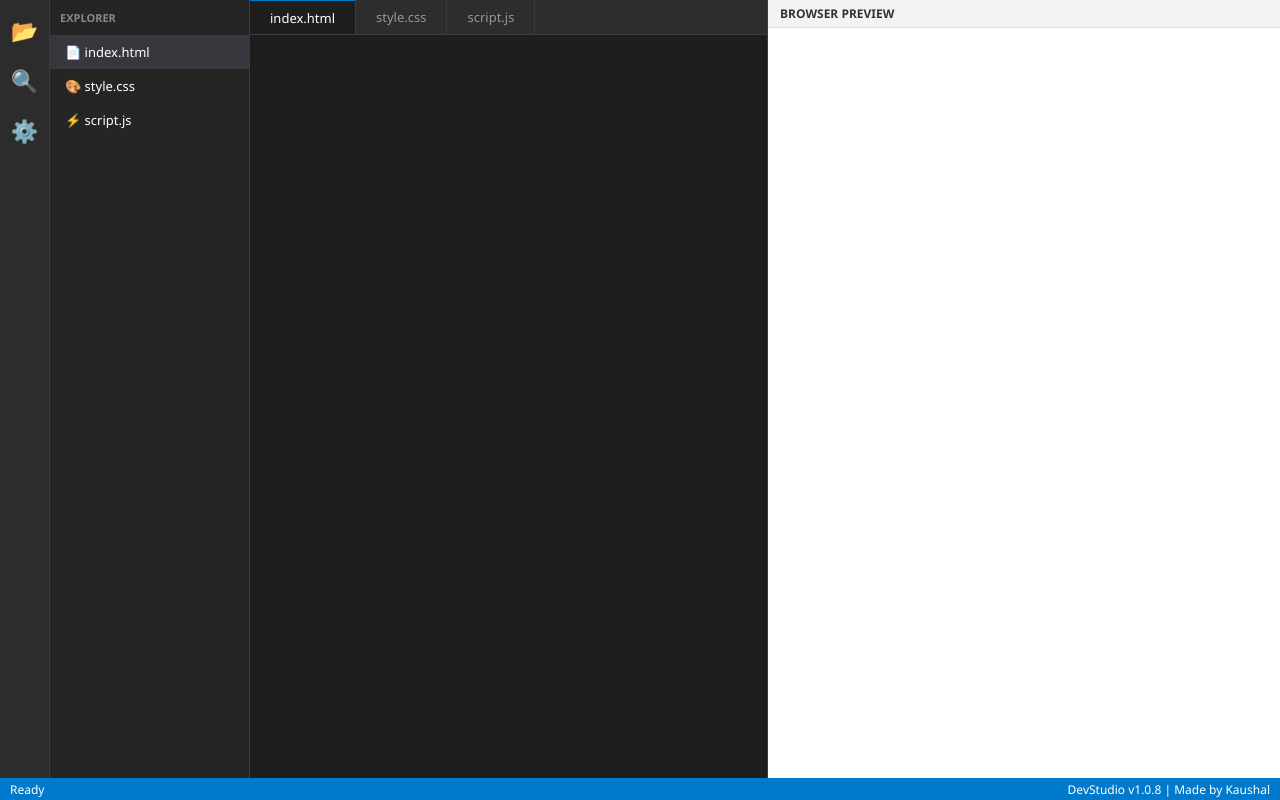
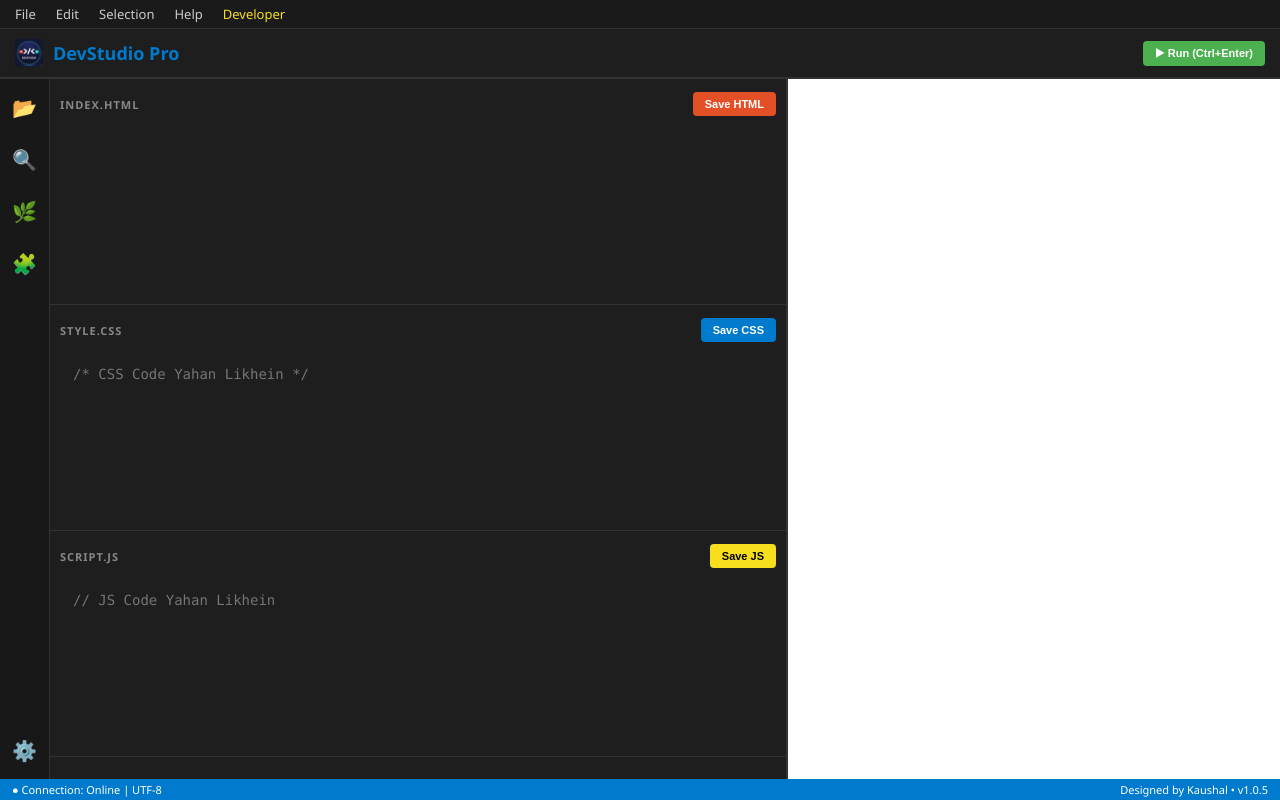
Before and after one commit to harshitkaushal9129-bit/Code-editor, a plain HTML site: page index.html in a window 1280 px wide. Drawn offline with Linux system fonts and the light colour scheme.

Commit message:
Update index.html

```diff
--- a/index.html
+++ b/index.html
@@ -3,148 +3,234 @@
 <head>
     <meta charset="UTF-8">
     <meta name="viewport" content="width=device-width, initial-scale=1.0">
-    <title>DevStudio Pro - Professional IDE</title>
+    <title>DevStudio Pro - Ultimate Editor</title>
 
     <meta name="theme-color" content="#007acc">
     <link rel="manifest" href="manifest.json">
     <link rel="apple-touch-icon" href="Kaushalji.png">
 
     <style>
-        :root { --bg: #1e1e1e; --side: #333333; --activity: #2c2c2c; --text: #cccccc; --accent: #007acc; --border: #3c3c3c; }
+        :root { --primary: #007acc; --bg: #0f0f0f; --panel: #1a1a1a; --border: #333; }
         * { box-sizing: border-box; margin: 0; padding: 0; }
         body { font-family: 'Segoe UI', sans-serif; background: var(--bg); color: white; height: 100vh; display: flex; flex-direction: column; overflow: hidden; }
 
-        /* Activity Bar (Side) */
-        .main-container { display: flex; flex: 1; overflow: hidden; }
-        .activity-bar { width: 50px; background: var(--activity); display: flex; flex-direction: column; align-items: center; padding-top: 15px; gap: 20px; border-right: 1px solid var(--border); }
-        .act-icon { cursor: pointer; font-size: 22px; color: #858585; }
-        .act-icon:hover, .act-icon.active { color: white; }
+        /* Professional Toolbar */
+        .top-nav { background: var(--panel); padding: 5px 15px; display: flex; gap: 20px; border-bottom: 1px solid var(--border); font-size: 13px; }
+        .menu-item { cursor: pointer; color: #ccc; transition: 0.2s; }
+        .menu-item:hover { color: white; }
 
-        /* Sidebar Explorer */
-        .sidebar { width: 200px; background: #252526; border-right: 1px solid var(--border); display: flex; flex-direction: column; }
-        @media (max-width: 768px) { .sidebar { display: none; } }
-        .side-title { padding: 10px; font-size: 11px; font-weight: bold; color: #888; text-transform: uppercase; }
-        .file { padding: 8px 15px; font-size: 13px; cursor: pointer; display: flex; align-items: center; gap: 8px; }
-        .file:hover { background: #2a2d2e; }
-        .file.active { background: #37373d; }
+        header { background: #1e1e1e; padding: 10px 15px; display: flex; justify-content: space-between; align-items: center; border-bottom: 2px solid var(--border); }
+        .logo-section { display: flex; align-items: center; gap: 10px; }
+        .logo-img { width: 28px; height: 28px; border-radius: 4px; object-fit: cover; }
+        .logo-text { font-size: 18px; font-weight: bold; color: var(--primary); }
 
-        /* Editor & Tabs */
-        .editor-area { flex: 1; display: flex; flex-direction: column; border-right: 1px solid var(--border); }
-        .tabs { background: #2d2d2d; display: flex; height: 35px; border-bottom: 1px solid var(--border); }
-        .tab { padding: 0 20px; font-size: 13px; color: #969696; background: #2d2d2d; border-right: 1px solid var(--border); cursor: pointer; display: flex; align-items: center; height: 100%; }
-        .tab.active { background: var(--bg); color: white; border-top: 1px solid var(--accent); }
+        /* Main App Layout */
+        .main-layout { display: flex; flex: 1; overflow: hidden; }
+        .sidebar { width: 50px; background: #181818; border-right: 1px solid var(--border); display: flex; flex-direction: column; align-items: center; padding-top: 15px; gap: 25px; }
+        .sidebar-icon { font-size: 20px; color: #858585; cursor: pointer; transition: 0.3s; }
+        .sidebar-icon:hover { color: white; transform: scale(1.1); }
 
-        .code-container { flex: 1; position: relative; }
-        textarea { position: absolute; width: 100%; height: 100%; background: var(--bg); color: #9cdcfe; border: none; padding: 20px; font-family: 'Consolas', monospace; font-size: 14px; outline: none; resize: none; display: none; line-height: 1.6; }
-        textarea.active { display: block; }
+        .workspace { display: flex; flex: 1; overflow: hidden; }
+        @media (max-width: 768px) { .workspace { flex-direction: column; } }
 
-        /* Preview Area */
-        .preview-area { width: 40%; background: white; display: flex; flex-direction: column; }
-        @media (max-width: 768px) { .preview-area { width: 100%; height: 300px; } }
-        .preview-bar { background: #f3f3f3; color: #333; padding: 5px 12px; font-size: 12px; font-weight: bold; border-bottom: 1px solid #ddd; }
-        iframe { flex: 1; border: none; background: white; }
+        .editor-panels { width: 60%; display: flex; flex-direction: column; border-right: 2px solid var(--border); overflow-y: auto; background: #1e1e1e; }
+        @media (max-width: 768px) { .editor-panels { width: 100%; } }
 
-        /* Status Bar (Bottom) */
-        .status-bar { background: var(--accent); height: 22px; display: flex; justify-content: space-between; align-items: center; padding: 0 10px; font-size: 12px; color: white; }
+        .panel { padding: 5px 10px; border-bottom: 1px solid var(--border); }
+        .panel-header { display: flex; justify-content: space-between; align-items: center; padding: 8px 0; }
+        .panel-header label { font-size: 11px; font-weight: bold; color: #888; text-transform: uppercase; letter-spacing: 1px; }
+
+        textarea { width: 100%; height: 170px; background: #1e1e1e; color: #9cdcfe; border: 1px solid transparent; padding: 12px; font-family: 'Consolas', 'Courier New', monospace; outline: none; font-size: 14px; line-height: 1.6; border-radius: 4px; resize: none; }
+        textarea:focus { border-left: 2px solid var(--primary); background: #252526; }
+
+        .preview-area { width: 40%; background: white; position: relative; }
+        @media (max-width: 768px) { .preview-area { width: 100%; height: 400px; } }
+        iframe { width: 100%; height: 100%; border: none; }
+
+        /* Professional Buttons */
+        .btn { padding: 6px 12px; border-radius: 4px; border: none; cursor: pointer; font-size: 11px; font-weight: bold; transition: 0.2s; display: flex; align-items: center; gap: 5px; }
+        .html-btn { background: #e34f26; color: white; }
+        .css-btn { background: #007acc; color: white; }
+        .js-btn { background: #f7df1e; color: black; }
+        .run-btn { background: #4caf50; color: white; }
+        .btn:hover { filter: brightness(1.2); transform: translateY(-1px); }
+
+        footer { background: var(--primary); color: white; padding: 3px 12px; font-size: 11px; display: flex; justify-content: space-between; font-weight: 500; }
+
+        /* Modal Style */
+        .modal { display: none; position: fixed; z-index: 1000; left: 0; top: 0; width: 100%; height: 100%; background: rgba(0,0,0,0.85); justify-content: center; align-items: center; backdrop-filter: blur(3px); }
+        .modal-content { background: var(--panel); padding: 25px; border-radius: 12px; width: 320px; text-align: center; border: 1px solid var(--border); box-shadow: 0 10px 30px rgba(0,0,0,0.5); }
+        .modal-content h3 { margin-bottom: 15px; color: var(--primary); }
+        .close-btn { background: var(--primary); color: white; border: none; padding: 10px 20px; margin-top: 20px; border-radius: 6px; cursor: pointer; font-weight: bold; width: 100%; }
     </style>
 </head>
 <body>
 
-<div class="main-container">
-    <div class="activity-bar">
-        <div class="act-icon active">📂</div>
-        <div class="act-icon">🔍</div>
-        <div class="act-icon">⚙️</div>
-        <div style="flex:1"></div>
-        <div id="installBtn" class="act-icon" title="Install App" style="display:none; color:#4caf50;">📥</div>
+<div class="top-nav">
+    <div class="menu-item" onclick="showShortcuts()">File</div>
+    <div class="menu-item" onclick="clearAll()">Edit</div>
+    <div class="menu-item" onclick="alert('Searching feature coming soon!')">Selection</div>
+    <div class="menu-item" onclick="showModal('helpModal')">Help</div>
+    <div class="menu-item" onclick="showModal('devModal')" style="color: #f7df1e;">Developer</div>
 </div>
 
+<header>
+    <div class="logo-section">
+        <img src="Kaushalji.png" alt="Logo" class="logo-img" onerror="this.src='https://cdn-icons-png.flaticon.com/512/1005/1005141.png'">
+        <div class="logo-text">DevStudio Pro</div>
+    </div>
+    <div style="display: flex; gap: 10px;">
+        <button id="installBtn" class="btn" style="background:#4caf50; display:none;">📥 Install App</button>
+        <button class="btn run-btn" onclick="runPreview()">▶ Run (Ctrl+Enter)</button>
+    </div>
+</header>
+
+<div class="main-layout">
     <div class="sidebar">
-        <div class="side-title">Explorer</div>
-        <div class="file active" onclick="switchFile('html')">📄 index.html</div>
-        <div class="file" onclick="switchFile('css')">🎨 style.css</div>
-        <div class="file" onclick="switchFile('js')">⚡ script.js</div>
+        <div class="sidebar-icon" title="Explorer">📂</div>
+        <div class="sidebar-icon" title="Search">🔍</div>
+        <div class="sidebar-icon" title="Git">🌿</div>
+        <div class="sidebar-icon" title="Extensions">🧩</div>
+        <div style="flex: 1;"></div>
+        <div class="sidebar-icon" title="Settings" style="margin-bottom: 15px;">⚙️</div>
     </div>
 
-    <div class="editor-area">
-        <div class="tabs">
-            <div id="tab-html" class="tab active" onclick="switchFile('html')">index.html</div>
-            <div id="tab-css" class="tab" onclick="switchFile('css')">style.css</div>
-            <div id="tab-js" class="tab" onclick="switchFile('js')">script.js</div>
+    <div class="workspace">
+        <div class="editor-panels">
+            <div class="panel">
+                <div class="panel-header">
+                    <label>index.html</label>
+                    <button class="btn html-btn" onclick="saveFile('html')">Save HTML</button>
                 </div>
-        <div class="code-container">
-            <textarea id="html-ed" class="active" oninput="run()" spellcheck="false" placeholder=""></textarea>
-            <textarea id="css-ed" oninput="run()" spellcheck="false" placeholder="/* CSS */"></textarea>
-            <textarea id="js-ed" oninput="run()" spellcheck="false" placeholder="// JS"></textarea>
+                <textarea id="html-code" placeholder="" spellcheck="false" oninput="runPreview()"></textarea>
+            </div>
+            <div class="panel">
+                <div class="panel-header">
+                    <label>style.css</label>
+                    <button class="btn css-btn" onclick="saveFile('css')">Save CSS</button>
+                </div>
+                <textarea id="css-code" placeholder="/* CSS Code Yahan Likhein */" spellcheck="false" oninput="runPreview()"></textarea>
+            </div>
+            <div class="panel">
+                <div class="panel-header">
+                    <label>script.js</label>
+                    <button class="btn js-btn" onclick="saveFile('js')">Save JS</button>
+                </div>
+                <textarea id="js-code" placeholder="// JS Code Yahan Likhein" spellcheck="false" oninput="runPreview()"></textarea>
             </div>
         </div>
 
         <div class="preview-area">
-        <div class="preview-bar">BROWSER PREVIEW</div>
-        <iframe id="res"></iframe>
+            <iframe id="output"></iframe>
+        </div>
     </div>
 </div>
 
-<div class="status-bar">
-    <div>Ready</div>
-    <div>DevStudio v1.0.8 | Made by Kaushal</div>
+<footer>
+    <div>● Connection: Online | UTF-8</div>
+    <div>Designed by Kaushal • v1.0.5</div>
+</footer>
+
+<div id="helpModal" class="modal">
+    <div class="modal-content">
+        <h3>User Guide</h3>
+        <p style="font-size: 13px; color: #ccc; line-height: 1.6;">DevStudio ek PWA hai. Aap bina internet ke bhi coding kar sakte hain. 'Save' button se files direct download karein.</p>
+        <button class="close-btn" onclick="hideModal('helpModal')">Samajh Gaya</button>
+    </div>
+</div>
+
+<div id="devModal" class="modal">
+    <div class="modal-content">
+        <img src="Kaushalji.png" style="width: 60px; border-radius: 50%; margin-bottom: 10px;" onerror="this.style.display='none'">
+        <h3>Developer Info</h3>
+        <p style="font-size: 15px; color: #f7df1e; font-weight: bold;">Kaushal</p>
+        <p style="font-size: 12px; color: #aaa; margin-top: 5px;">Build Version: 1.0.5 Pro<br>App Status: Stable</p>
+        <button class="close-btn" onclick="hideModal('devModal')">Close</button>
+    </div>
 </div>
 
 <script>
     if ('serviceWorker' in navigator) {
         window.addEventListener('load', () => {
             navigator.serviceWorker.register('./sw.js')
-            .then(() => console.log("PWA: Ready"))
-            .catch(err => console.log("PWA: Failed", err));
+            .then(reg => console.log('Service Worker Live!'))
+            .catch(err => console.error('PWA Error:', err));
         });
     }
 </script>
 
 <script>
-    let currentFile = 'html';
+    let deferredPrompt;
+    const installBtn = document.getElementById('installBtn');
 
-    // File Switching Logic
-    function switchFile(type) {
-        currentFile = type;
-        // Tabs update
-        document.querySelectorAll('.tab').forEach(t => t.classList.remove('active'));
-        document.getElementById('tab-' + type).classList.add('active');
-        // Textarea update
-        document.querySelectorAll('textarea').forEach(t => t.classList.remove('active'));
-        document.getElementById(type + '-ed').classList.add('active');
-        // Sidebar update
-        document.querySelectorAll('.file').forEach(f => f.classList.remove('active'));
-        event.currentTarget.classList.add('active');
+    // Install Prompt Handle
+    window.addEventListener('beforeinstallprompt', (e) => {
+        e.preventDefault();
+        deferredPrompt = e;
+        installBtn.style.display = 'flex';
+    });
+
+    installBtn.addEventListener('click', () => {
+        if (deferredPrompt) {
+            deferredPrompt.prompt();
+            deferredPrompt.userChoice.then((choice) => {
+                if (choice.outcome === 'accepted') installBtn.style.display = 'none';
+                deferredPrompt = null;
+            });
+        }
+    });
+
+    // Preview System
+    function runPreview() {
+        const html = document.getElementById("html-code").value;
+        const css = "<style>" + document.getElementById("css-code").value + "</style>";
+        const js = "<script>" + document.getElementById("js-code").value + "<\/script>";
+        const outputFrame = document.getElementById("output").contentWindow.document;
+        outputFrame.open();
+        outputFrame.write(html + css + js);
+        outputFrame.close();
     }
 
-    // Live Preview Logic
-    function run() {
-        const h = document.getElementById('html-ed').value;
-        const c = "<style>" + document.getElementById('css-ed').value + "</style>";
-        const j = "<script>" + document.getElementById('js-ed').value + "<\/script>";
-        const target = document.getElementById('res').contentWindow.document;
-        target.open(); target.write(h + c + j); target.close();
+    // Save/Download System
+    function saveFile(type) {
+        const content = document.getElementById(type + "-code").value;
+        const filename = type === 'html' ? 'index.html' : type === 'css' ? 'style.css' : 'script.js';
+
+        if(!content.trim()) return alert("Khaali file save nahi ho sakti!");
+
+        const blob = new Blob([content], { type: "text/plain" });
+        const url = URL.createObjectURL(blob);
+        const a = document.createElement("a");
+        a.href = url; a.download = filename;
+        document.body.appendChild(a); a.click();
+
+        setTimeout(() => {
+            document.body.removeChild(a);
+            window.URL.revokeObjectURL(url);
+        }, 100);
     }
 
-    // PWA Install Logic
-    let promptEvt;
-    window.addEventListener('beforeinstallprompt', (e) => {
-        e.preventDefault();
-        promptEvt = e;
-        document.getElementById('installBtn').style.display = 'block';
+    // Tools & Shortcuts
+    function showModal(id) { document.getElementById(id).style.display = 'flex'; }
+    function hideModal(id) { document.getElementById(id).style.display = 'none'; }
+
+    function clearAll() {
+        if(confirm("Kya aap saara code delete karna chahte hain?")) {
+            document.querySelectorAll('textarea').forEach(t => t.value = '');
+            runPreview();
+        }
+    }
+
+    function showShortcuts() {
+        alert("Keyboard Shortcuts:\n\n• Ctrl + Enter : Run Code\n• Ctrl + S : Save HTML\n• Ctrl + Q : Clear All");
+    }
+
+    // Listen for Shortcuts
+    window.addEventListener('keydown', (e) => {
+        if (e.ctrlKey && e.key === 'Enter') { e.preventDefault(); runPreview(); }
+        if (e.ctrlKey && e.key === 's') { e.preventDefault(); saveFile('html'); }
+        if (e.ctrlKey && e.key === 'q') { e.preventDefault(); clearAll(); }
     });
-
-    document.getElementById('installBtn').onclick = () => {
-        if(promptEvt) {
-            promptEvt.prompt();
-            promptEvt.userChoice.then(res => {
-                if(res.outcome === 'accepted') document.getElementById('installBtn').style.display = 'none';
-            });
-        }
-    };
-
-    // Default Run
-    run();
 </script>
 
 </body>
```
Lines whose indentation alone changed are shown as unchanged.
